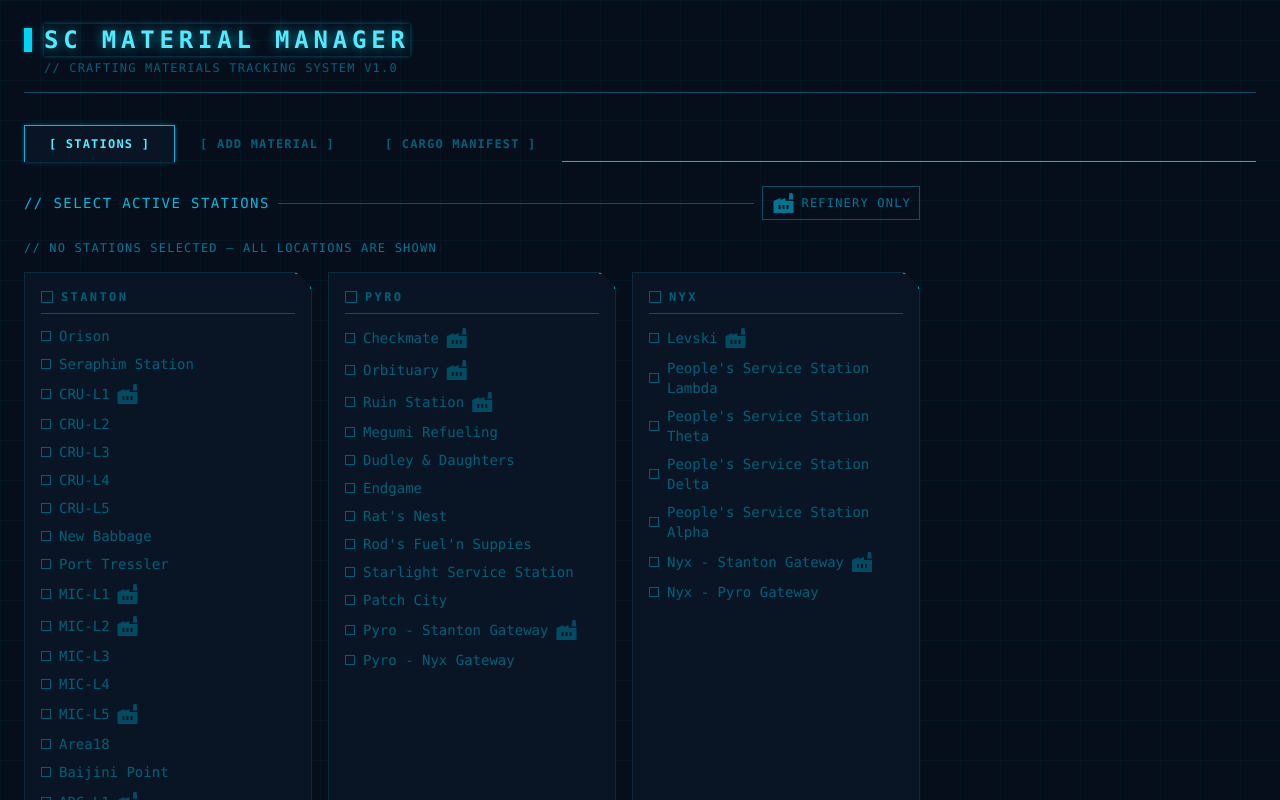
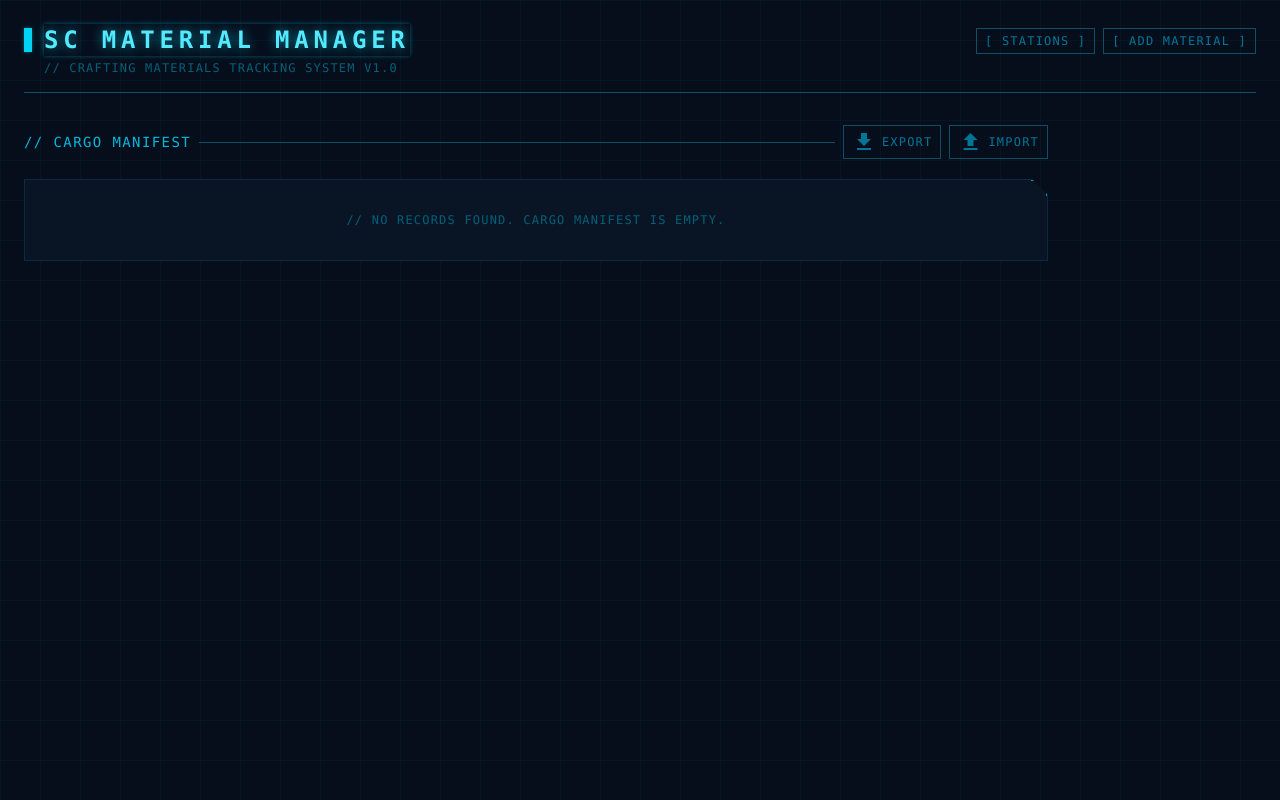
Before and after one commit to Bisius/SC-MaterialManager, an Angular app: page / in a window 1280 px wide. Shown: the top 800 px of the page. Built offline with nearby package versions, Linux system fonts and the light colour scheme.

Commit message:
refactor: cargo manifest as main view, stations/add-material as modals, filters collapsed by default

```diff
--- a/src/app/pages/materials/materials.component.html
+++ b/src/app/pages/materials/materials.component.html
@@ -2,6 +2,8 @@
 
   <!-- Header -->
   <header class="mb-8 border-b border-cyan-900 pb-4">
+    <div class="flex items-start justify-between gap-4">
+      <div>
         <div class="flex items-center gap-3 mb-1">
           <span class="inline-block w-2 h-6 bg-cyan-400 glow-cyan-sm"></span>
           <h1 class="text-2xl font-bold tracking-[0.2em] uppercase text-cyan-300 glow-cyan-sm"
@@ -10,40 +12,53 @@
           </h1>
         </div>
         <p class="text-xs tracking-widest text-cyan-800 uppercase ml-5">// Crafting materials tracking system v1.0</p>
-  </header>
-
-  <!-- Tab Bar -->
-  <nav class="flex gap-0 mb-6">
-    <button (click)="setTab('stations')"
-      [class]="activeTab === 'stations' ? 'hud-tab hud-tab-active' : 'hud-tab hud-tab-inactive'">
+      </div>
+      <!-- Action buttons -->
+      <div class="flex items-center gap-2 pt-1 shrink-0">
+        <button (click)="showStationsModal = true" class="hud-toolbar-btn">
           [ STATIONS ]
           @if (activeStationCount > 0) {
             <span class="ml-1 text-cyan-400 glow-cyan-sm">{{ activeStationCount }}</span>
           }
         </button>
-    <button (click)="setTab('add')"
-      [class]="activeTab === 'add' ? 'hud-tab hud-tab-active' : 'hud-tab hud-tab-inactive'">
+        <button (click)="showAddModal = true" class="hud-toolbar-btn">
           [ ADD MATERIAL ]
         </button>
-    <button (click)="setTab('list')"
-      [class]="activeTab === 'list' ? 'hud-tab hud-tab-active' : 'hud-tab hud-tab-inactive'">
-      [ CARGO MANIFEST ]
-      @if (recordCount > 0) {
-        <span class="ml-1 text-cyan-400 glow-cyan-sm">{{ recordCount }}</span>
+      </div>
+    </div>
+  </header>
+
+  <!-- Cargo Manifest (always visible) -->
+  <app-cargo-manifest />
+
+  <!-- Stations Modal -->
+  @if (showStationsModal) {
+    <div class="fixed inset-0 bg-black/70 z-40 flex items-start justify-center py-16 overflow-y-auto px-4"
+         (click)="showStationsModal = false">
+      <div class="relative w-full max-w-4xl" (click)="$event.stopPropagation()">
+        <div class="panel p-0">
+          <div class="flex items-center justify-between border-b border-cyan-900 px-5 py-3">
+            <span class="text-xs tracking-widest uppercase text-cyan-400">// Select Active Stations</span>
+            <button (click)="showStationsModal = false" class="hud-btn-ghost text-base leading-none px-2 py-0.5">✕</button>
+          </div>
+          <div class="p-5">
+            <app-stations />
+          </div>
+        </div>
+      </div>
+    </div>
   }
-    </button>
-    <div class="flex-1 border-b border-cyan-500"></div>
-  </nav>
 
-  <!-- Tab content -->
-  @if (activeTab === 'stations') {
-    <app-stations />
-  }
-  @if (activeTab === 'add') {
+  <!-- Add Material Modal -->
+  @if (showAddModal) {
+    <div class="fixed inset-0 bg-black/70 z-40 flex items-start justify-center py-16 overflow-y-auto px-4"
+         (click)="showAddModal = false">
+      <div class="relative w-full max-w-3xl" (click)="$event.stopPropagation()">
+        <button (click)="showAddModal = false"
+                class="absolute top-3 right-3 z-10 hud-btn-ghost text-base leading-none px-2 py-0.5">✕</button>
         <app-add-material (recorded)="onRecorded($event)" />
-  }
-  @if (activeTab === 'list') {
-    <app-cargo-manifest />
+      </div>
+    </div>
   }
 
 </div>
--- a/src/app/pages/materials/materials.component.ts
+++ b/src/app/pages/materials/materials.component.ts
@@ -16,24 +16,13 @@ export class MaterialsComponent {
   private filter  = inject(StationFilterService);
   private storage = inject(MaterialStorageService);
 
-  private readonly TAB_KEY = 'sc_active_tab';
-  private readonly VALID_TABS = ['stations', 'add', 'list'] as const;
-
-  private savedTab = localStorage.getItem(this.TAB_KEY) as typeof this.activeTab | null;
-
-  activeTab: 'stations' | 'add' | 'list' = this.VALID_TABS.includes(this.savedTab as any)
-    ? this.savedTab!
-    : this.filter.activeStationCount() > 0 ? 'add' : 'stations';
-
-  setTab(tab: 'stations' | 'add' | 'list'): void {
-    this.activeTab = tab;
-    localStorage.setItem(this.TAB_KEY, tab);
-  }
+  showStationsModal = false;
+  showAddModal = false;
 
   get activeStationCount(): number { return this.filter.activeStationCount(); }
   get recordCount(): number         { return this.storage.getAll().length; }
 
-  onRecorded(goToManifest: boolean): void {
-    if (goToManifest) this.setTab('list');
+  onRecorded(_goToManifest: boolean): void {
+    this.showAddModal = false;
   }
 }
--- a/src/app/pages/materials/tabs/cargo-manifest/cargo-manifest.component.ts
+++ b/src/app/pages/materials/tabs/cargo-manifest/cargo-manifest.component.ts
@@ -49,7 +49,7 @@ export class CargoManifestComponent implements OnInit {
   qtyMax = 100;
 
   readonly qualityShortcuts = [500, 700, 800, 900, 950];
-  filtersCollapsed = false;
+  filtersCollapsed = true;
   selectedMaterials = new Set<string>();
   matDropPos: { top: number; left: number } | null = null;
 
```
Lines whose indentation alone changed are shown as unchanged.
